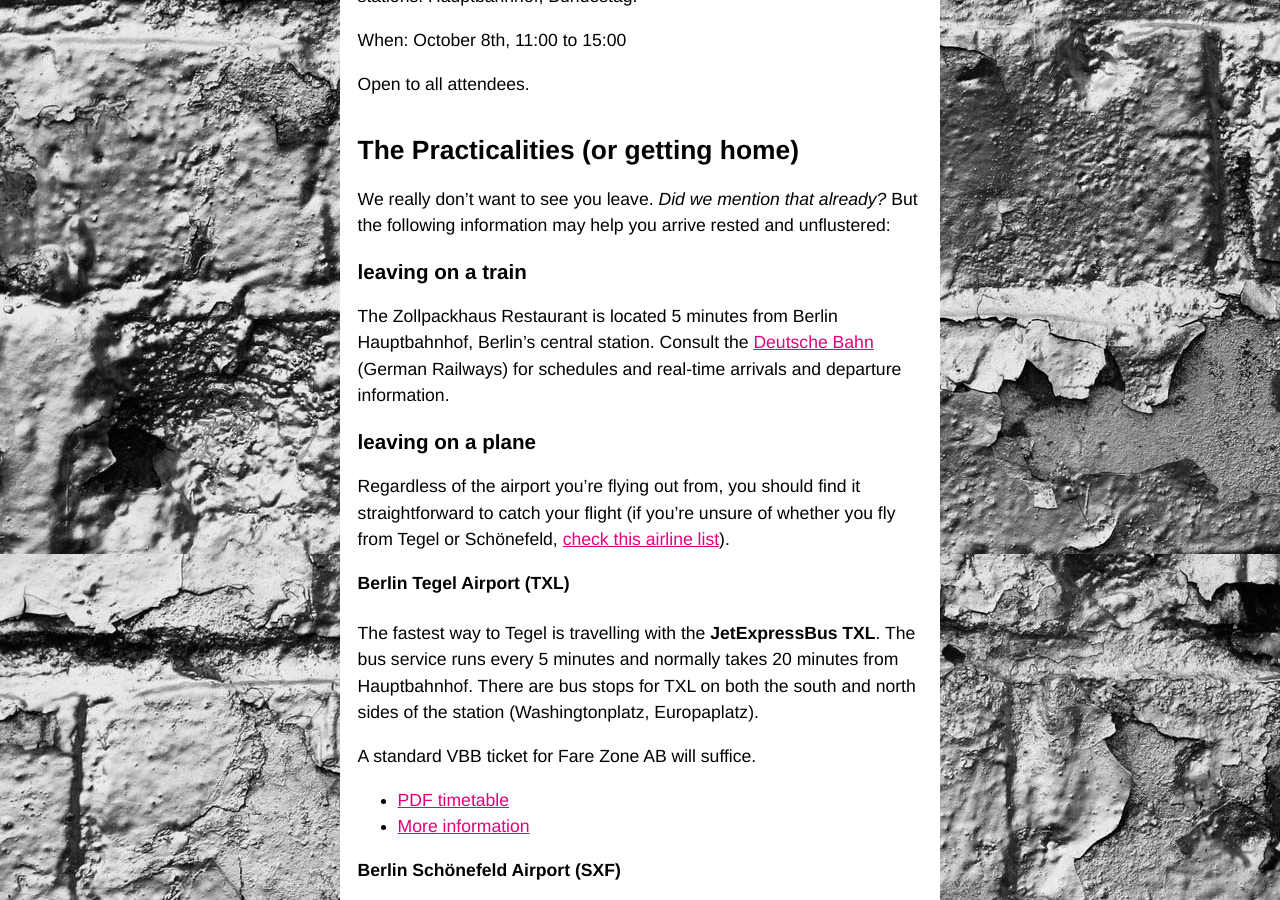
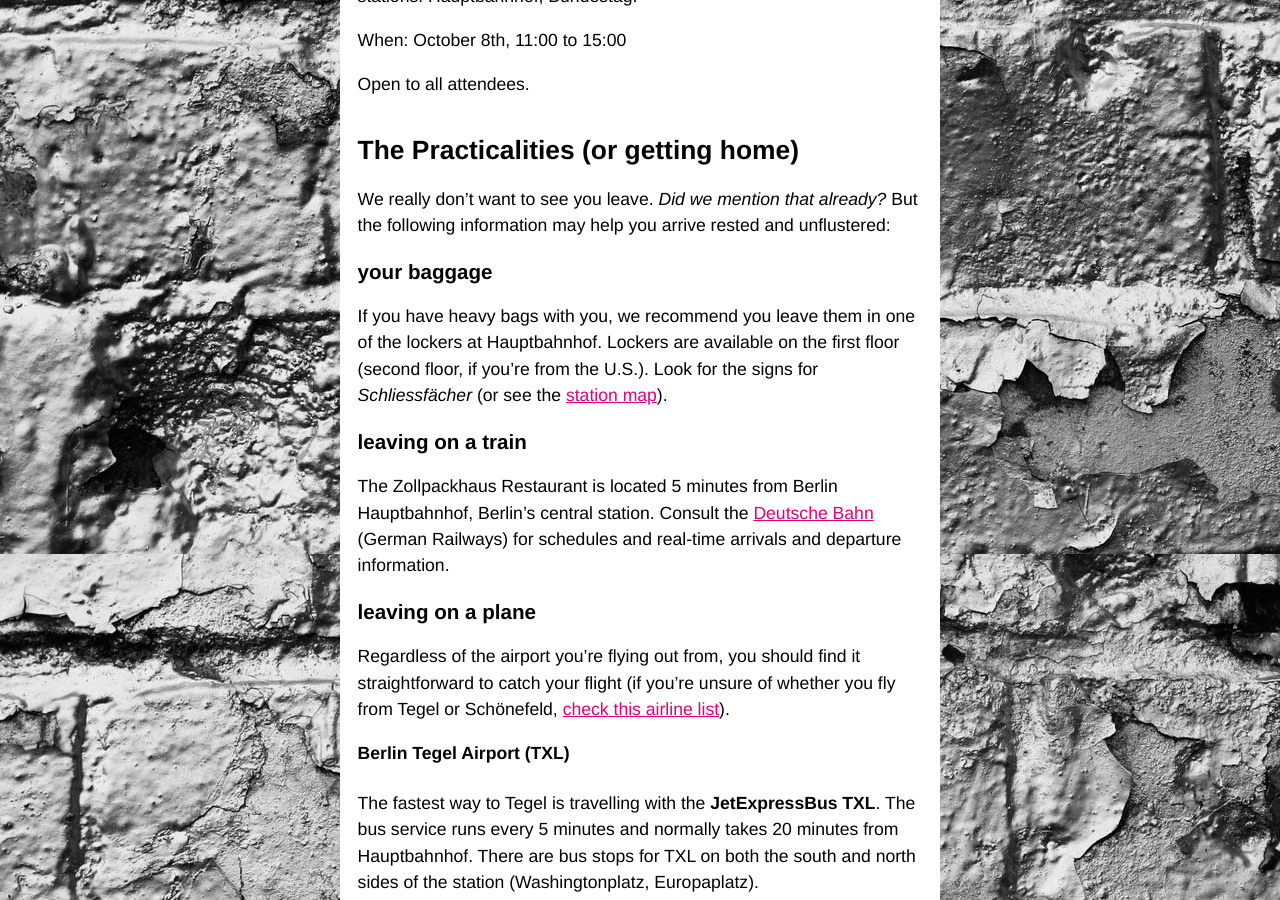
Before and after one commit to jsconf/2012.jsconf.eu, a Jekyll site: the page built from _posts/2012-10-05-relaxjs.md, in a window 1280 px wide and 900 px high, scrolled down 1310 px. Built offline with Jekyll 4.4.1, drawn with Linux system fonts in a browser that asks for light colours; comment, search, counter and statistics services are not loaded.

Commit message:
Add a note on leaving bags
Signed-off-by: Alex Coles <alex@alexbcoles.com>

```diff
--- a/_posts/2012-10-05-relaxjs.md
+++ b/_posts/2012-10-05-relaxjs.md
@@ -29,6 +29,10 @@ Open to all attendees.
 ## The Practicalities (or getting home)
 
 We really don't want to see you leave. _Did we mention that already?_  But the following information may help you arrive rested and unflustered:
+
+### your baggage
+
+If you have heavy bags with you, we recommend you leave them in one of the lockers at Hauptbahnhof. Lockers are available on the first floor (second floor, if you're from the U.S.). Look for the signs for _Schliessfächer_ (or see the [station map][hauptbahnhof_map]).
 
 ### leaving on a train
 
@@ -65,6 +69,7 @@ Trains to Schönefeld normally depart from Platform _(Gleis)_ 12. You will need
 [zollpackhof_EN]:http://www.zollpackhof.de/english/home/index.html
 [merkel]:http://en.wikipedia.org/wiki/Angela_Merkel
 [larger_map]:https://maps.google.de/maps/ms?msa=0&msid=204296583274857276811.0004cb54e5b268f3d740a&ie=UTF8&t=h&ll=52.522828,13.368516&spn=0.00457,0.012102&z=16&source=embed
+[hauptbahnhof_map]:http://www.bahnhof.de/site/shared/de/dateianhaenge/infomaterial/sonstige/bahnhofsplan__berlin__hbf.pdf
 [bvg]:http://www.bvg.de/
 [bahn_EN]:http://www.bahn.de/i/view/GBR/en/index.shtml
 [ber_which_airport_EN]:http://preview.berlin-airport.de/en/travellers/arrivals-and-departures/airlines/index.php
```
